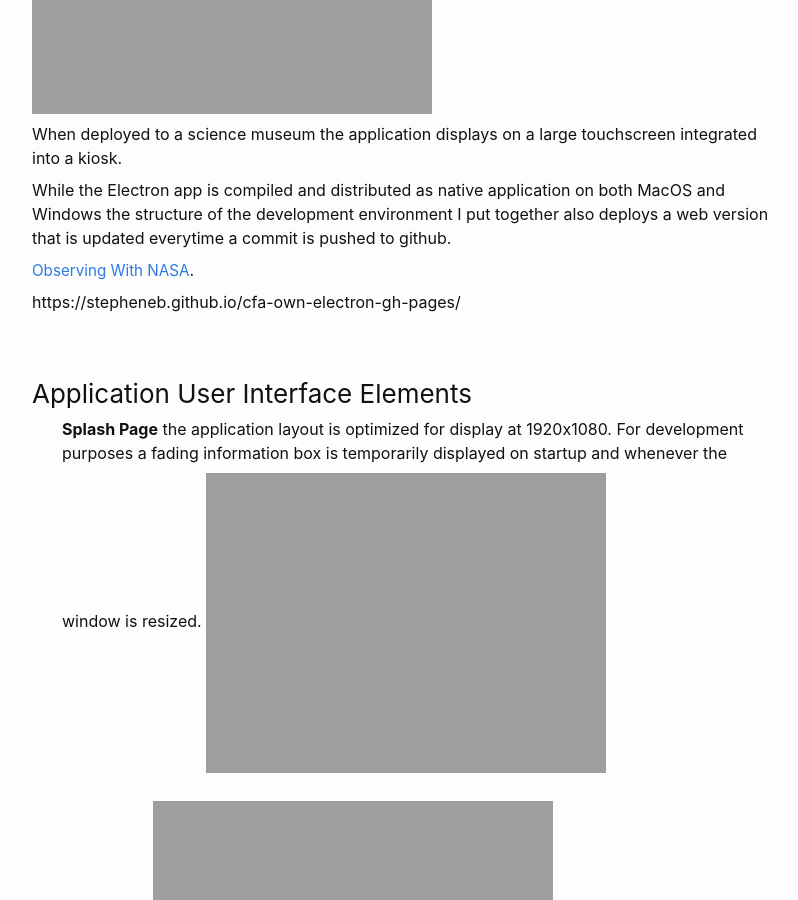
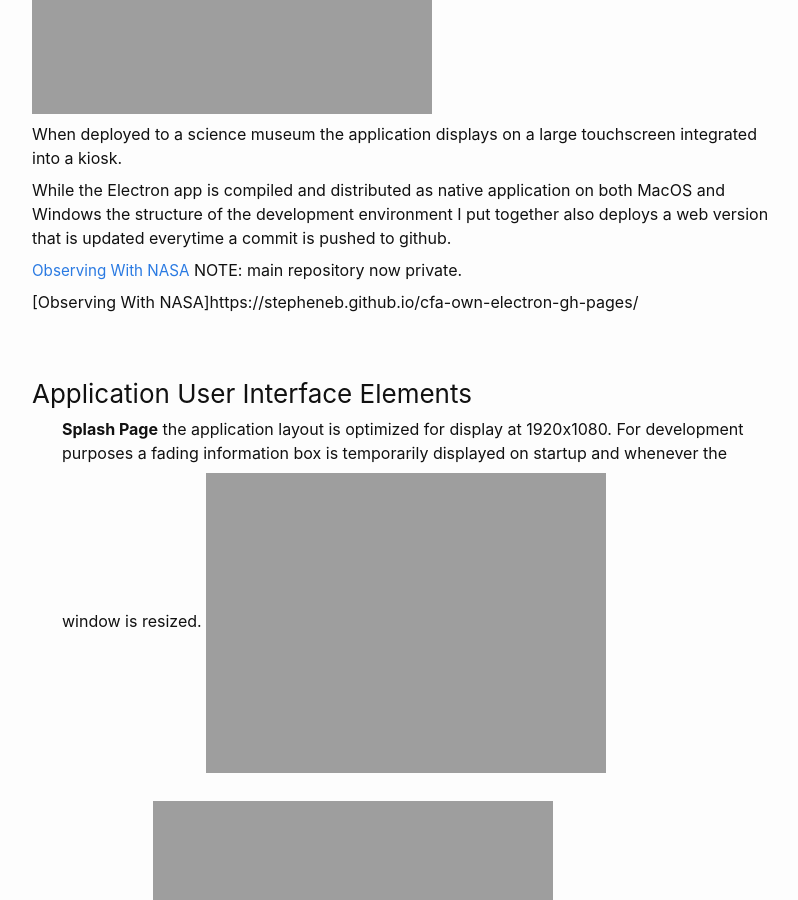
Before and after one commit to learnmaketeachshare/learnmaketeachshare.github.io, a Jekyll site: the page built from _posts/2022-07-15-cfa-owns-electron.markdown, in a window 1280 px wide and 900 px high, scrolled down 547 px. Shown: the whole window, without its empty margins (238-1036 px from the left). Built offline with Jekyll 4.4.1, drawn with Linux system fonts in a browser that asks for light colours.

```diff
--- a/_posts/2022-07-15-cfa-owns-electron.markdown
+++ b/_posts/2022-07-15-cfa-owns-electron.markdown
@@ -27,9 +27,9 @@ on both MacOS and Windows the structure of the development environment I put
 together also deploys a web version that is updated everytime a commit
 is pushed to github.
 
-[Observing With NASA](https://stepheneb.github.io/cfa-own-electron-gh-pages/).
+[Observing With NASA](https://stepheneb.github.io/cfa-own-electron-gh-pages/) NOTE: main repository now private.
 
-https://stepheneb.github.io/cfa-own-electron-gh-pages/
+[Observing With NASA]https://stepheneb.github.io/cfa-own-electron-gh-pages/
 
 ### Application User Interface Elements
 
```
